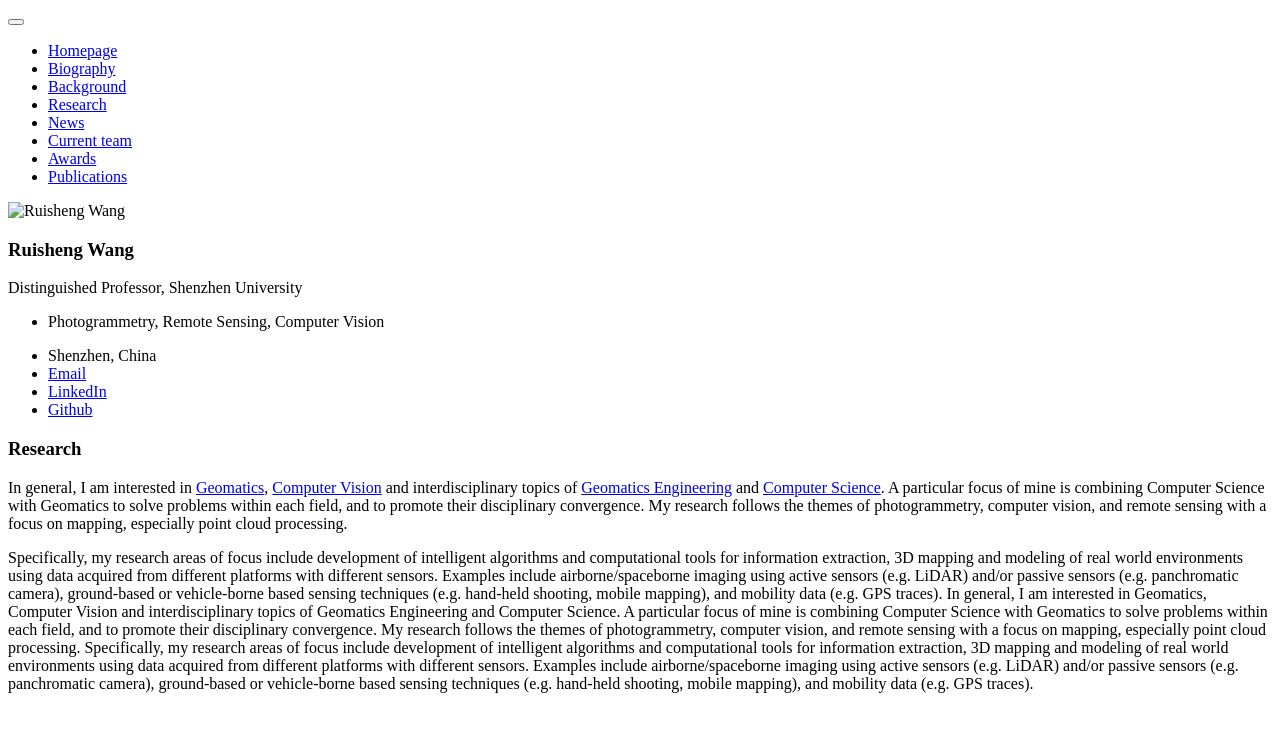
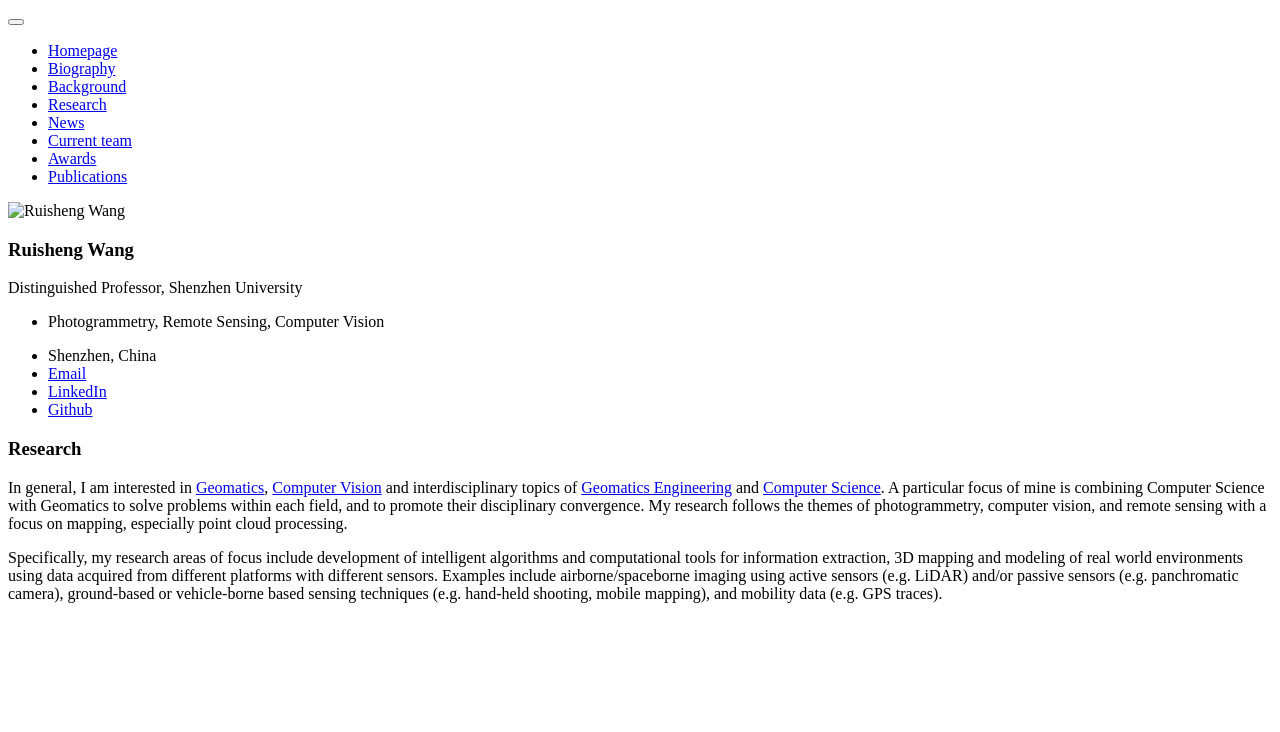
Before and after one commit to ruishengwang/ruishengwang.github.io, a Jekyll site: the page built from _pages/includes/research.md, in a window 1280 px wide. Shown: the top 732 px of the page. Built offline with Jekyll 4.4.1, drawn with Linux system fonts in a browser that asks for light colours; our own code applies the rules of GitHub Pages for plain Markdown files.

Commit message:
Update research.md

```diff
--- a/_pages/includes/research.md
+++ b/_pages/includes/research.md
@@ -10,10 +10,3 @@ Specifically, my research areas of focus include development of intelligent algo
 3D mapping and modeling of real world environments using data acquired from different platforms with different sensors.
 Examples include airborne/spaceborne imaging using active sensors (e.g. LiDAR) and/or passive sensors (e.g. panchromatic camera),
 ground-based or vehicle-borne based sensing techniques (e.g. hand-held shooting, mobile mapping), and mobility data (e.g. GPS traces).
-In general, I am interested in Geomatics, Computer Vision and interdisciplinary topics of Geomatics Engineering and Computer Science.
-A particular focus of mine is combining Computer Science with Geomatics to solve problems within each field, and to promote their disciplinary convergence.
-My research follows the themes of photogrammetry, computer vision, and remote sensing with a focus on mapping, especially point cloud processing.
-Specifically, my research areas of focus include development of intelligent algorithms and computational tools for information extraction,
-3D mapping and modeling of real world environments using data acquired from different platforms with different sensors.
-Examples include airborne/spaceborne imaging using active sensors (e.g. LiDAR) and/or passive sensors (e.g. panchromatic camera),
-ground-based or vehicle-borne based sensing techniques (e.g. hand-held shooting, mobile mapping), and mobility data (e.g. GPS traces).
```
